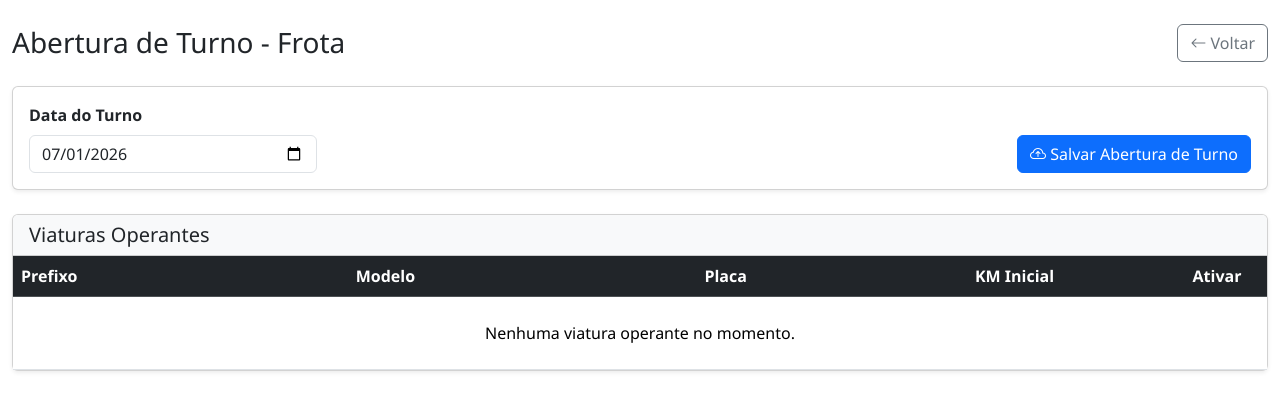
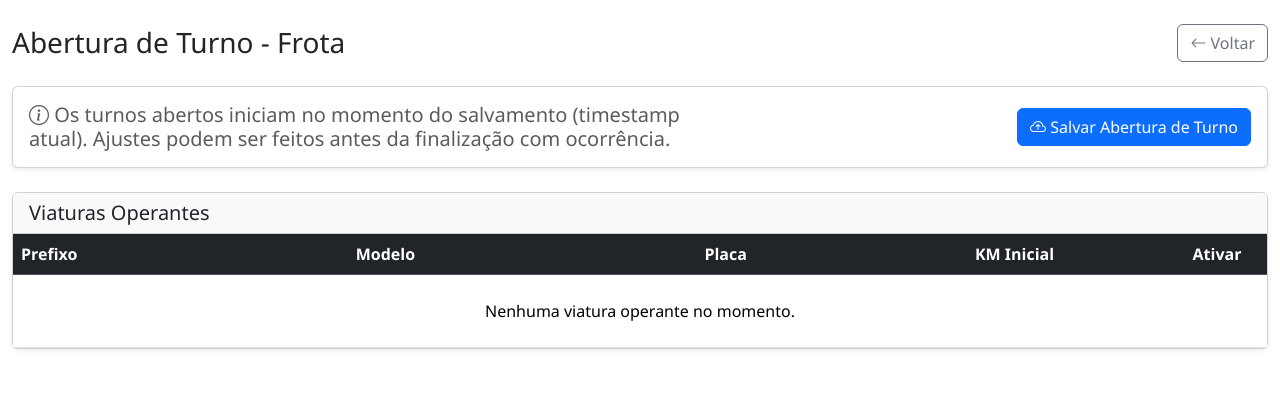
Before and after one commit to andredzanon/controle_policial, a Django app: page /frota/abertura-turno/ in a window 1280 px wide. Shown: the part 57-477 px from the top of the page. Run offline with Django 5.2, Linux system fonts and the light colour scheme; the visitor is signed in with stand-in values (Sample User, id 1); data that the repository does not hold is empty.

Commit message:
refact: alterar logica de abertura de turno e adicionar bloqueio de km

```diff
--- a/frota/templates/frota/abertura_turno.html
+++ b/frota/templates/frota/abertura_turno.html
@@ -12,12 +12,11 @@
 
 <div class="card shadow-sm mb-4">
     <div class="card-body">
-        <div class="row align-items-end">
-            <div class="col-md-3">
-                <label for="dataFiltro" class="form-label fw-bold">Data do Turno</label>
-                <input type="date" id="dataFiltro" class="form-control" onchange="carregarViaturas()">
+        <div class="row align-items-center">
+            <div class="col-md-7">
+                <h5 class="mb-0 text-muted"><i class="bi bi-info-circle"></i> Os turnos abertos iniciam no momento do salvamento (timestamp atual). Ajustes podem ser feitos antes da finalização com ocorrência.</h5>
             </div>
-            <div class="col-md-9 text-end">
+            <div class="col-md-5 text-end">
                 <button type="button" class="btn btn-primary" id="btnSalvar" onclick="salvarTurno()">
                     <i class="bi bi-cloud-arrow-up"></i> Salvar Abertura de Turno
                 </button>
@@ -43,7 +42,7 @@
                     </tr>
                 </thead>
                 <tbody id="tabelaViaturas">
-                    <tr><td colspan="5" class="text-center py-4">Selecione uma data para carregar.</td></tr>
+                    <tr><td colspan="5" class="text-center py-4"><span class="spinner-border spinner-border-sm"></span> Carregando viaturas...</td></tr>
                 </tbody>
             </table>
         </div>
@@ -56,18 +55,14 @@
 <script>
 let viaturasAtuais = [];
 
-document.getElementById('dataFiltro').valueAsDate = new Date();
 carregarViaturas();
 
 async function carregarViaturas() {
-    let data = document.getElementById('dataFiltro').value;
-    if(!data) return;
-
     let tbody = document.getElementById('tabelaViaturas');
     tbody.innerHTML = '<tr><td colspan="5" class="text-center py-4"><span class="spinner-border spinner-border-sm"></span> Carregando...</td></tr>';
 
     try {
-        let res = await fetch(`{% url 'frota:api_viaturas_operantes' %}?data=${data}`);
+        let res = await fetch("{% url 'frota:api_viaturas_operantes' %}");
         let p = await res.json();
 
         if(!res.ok) {
@@ -124,11 +119,7 @@ function toggleRow(id) {
 }
 
 async function salvarTurno() {
-    let data = document.getElementById('dataFiltro').value;
-    if(!data) { alert("Selecione uma data."); return; }
-
     let payload = {
-        data: data,
         viaturas: []
     };
 
@@ -159,6 +150,7 @@ async function salvarTurno() {
 
         if(res.ok) {
             alert(result.message);
+            carregarViaturas();
         } else {
             alert("Erro: " + result.error);
         }
--- a/frota/views.py
+++ b/frota/views.py
@@ -31,6 +31,8 @@ def api_salvar_viatura(request):
         if viatura_id:
             # Edit
             v = get_object_or_404(Viatura, pk=viatura_id)
+            if km_atual != v.km_atual and v.has_open_turno:
+                return JsonResponse({'error': 'Não é possível alterar a quilometragem atual do veículo pois há um turno aberto para ele.'}, status=400)
             v.prefixo = prefixo
             v.placa = placa
             v.marca = marca
@@ -145,12 +147,8 @@ def abertura_turno_view(request):
 @require_GET
 def api_viaturas_operantes(request):
     try:
-        data_str = request.GET.get('data')
-        if not data_str:
-            return JsonResponse({'error': 'Data não fornecida.'}, status=400)
-
         viaturas_ativas = Viatura.objects.filter(status__in=[Viatura.StatusViatura.OPERANTE, Viatura.StatusViatura.BAIXADA_RODANDO]).order_by('prefixo')
-        aberturas = AberturaTurnoViatura.objects.filter(data=data_str)
+        aberturas = AberturaTurnoViatura.objects.filter(data_encerramento__isnull=True)
 
         abertura_dict = {a.viatura_id: a for a in aberturas}
 
@@ -162,7 +160,7 @@ def api_viaturas_operantes(request):
                 selecionado = True
             else:
                 km = v.km_atual
-                selecionado = False if aberturas.exists() else True # Se já tem turno aberto, desmarca as que não estão lá.
+                selecionado = False
 
             dados.append({
                 'id': v.id,
@@ -186,11 +184,7 @@ from django.db import transaction
 def api_salvar_abertura_turno(request):
     try:
         payload = json.loads(request.body)
-        data_str = payload.get('data')
         viaturas_dados = payload.get('viaturas', [])
-
-        if not data_str:
-            return JsonResponse({'error': 'Data não fornecida.'}, status=400)
 
         with transaction.atomic():
             for v_data in viaturas_dados:
@@ -199,23 +193,25 @@ def api_salvar_abertura_turno(request):
                 selecionado = v_data.get('selecionado', False)
 
                 v = Viatura.objects.get(pk=v_id)
+                open_turno = v.turnos_abertos.filter(data_encerramento__isnull=True).first()
 
                 if selecionado:
-                    abertura, created = AberturaTurnoViatura.objects.get_or_create(
-                        data=data_str,
-                        viatura=v,
-                        defaults={'km_inicial': km_inicial, 'usuario': request.user}
-                    )
-                    if not created:
-                        abertura.km_inicial = km_inicial
-                        abertura.save()
+                    if open_turno:
+                        open_turno.km_inicial = km_inicial
+                        open_turno.save()
+                    else:
+                        open_turno = AberturaTurnoViatura.objects.create(
+                            viatura=v,
+                            km_inicial=km_inicial,
+                            usuario=request.user,
+                            data_abertura=timezone.now()
+                        )
+                    v.km_atual = km_inicial
+                    v.save()
+                else:
+                    if open_turno:
+                        open_turno.delete()
 
-                    if km_inicial > v.km_atual:
-                        v.km_atual = km_inicial
-                        v.save()
-                else:
-                    AberturaTurnoViatura.objects.filter(data=data_str, viatura=v).delete()
-
-        return JsonResponse({'status': 'sucesso', 'message': 'Turno aberto com sucesso.'})
+        return JsonResponse({'status': 'sucesso', 'message': 'Turno aberto/atualizado com sucesso.'})
     except Exception as e:
         return JsonResponse({'error': str(e)}, status=500)
```
Also changed, not shown: frota/models.py (+12 -4 lines), frota/templates/frota/dashboard.html (+15 -2 lines), ocorrencias/templates/ocorrencias/index.html (+19 -0 lines), ocorrencias/views.py (+31 -14 lines), frota/migrations/0006_alter_aberturaturnoviatura_unique_together_and_more.py (added).
